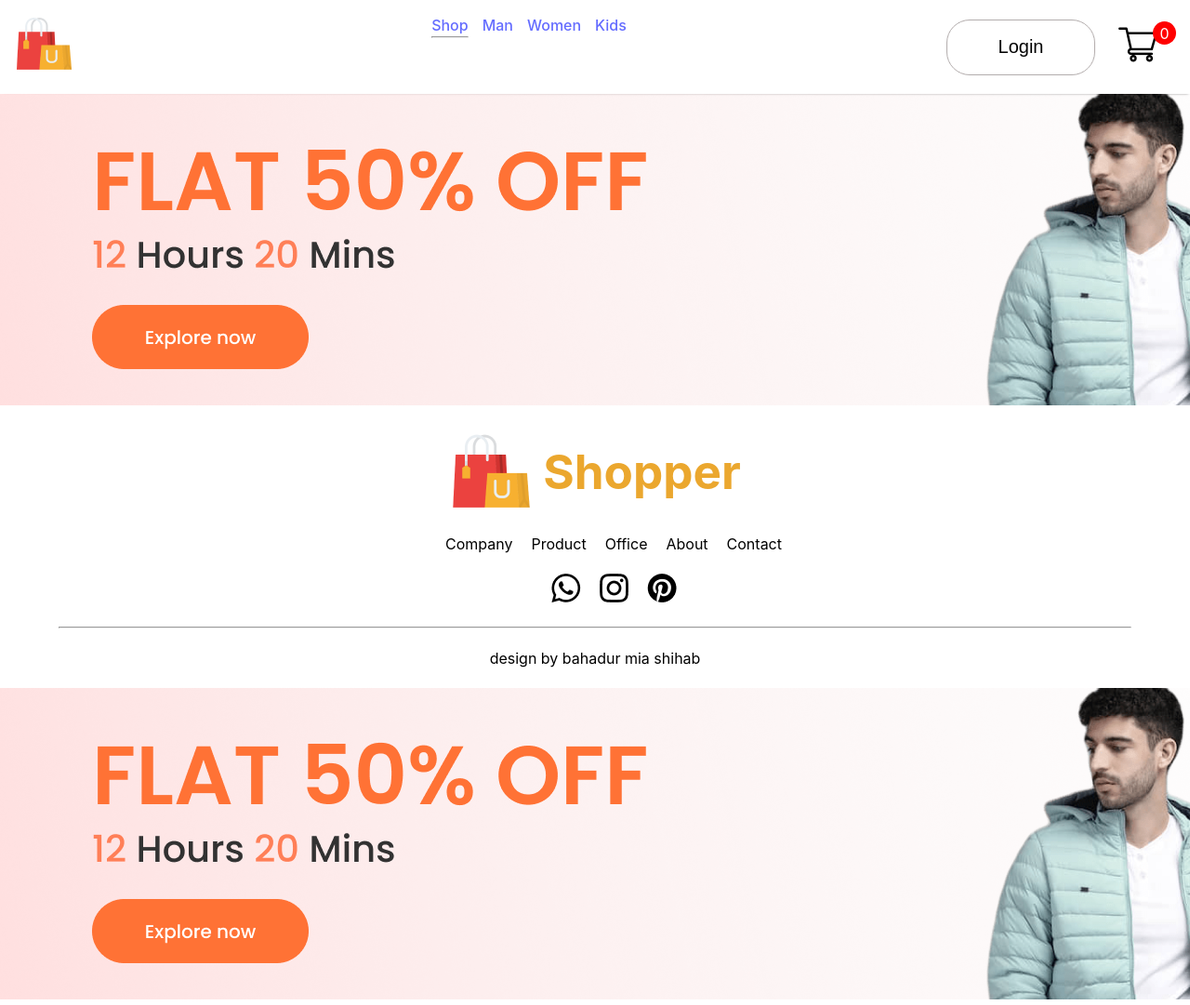
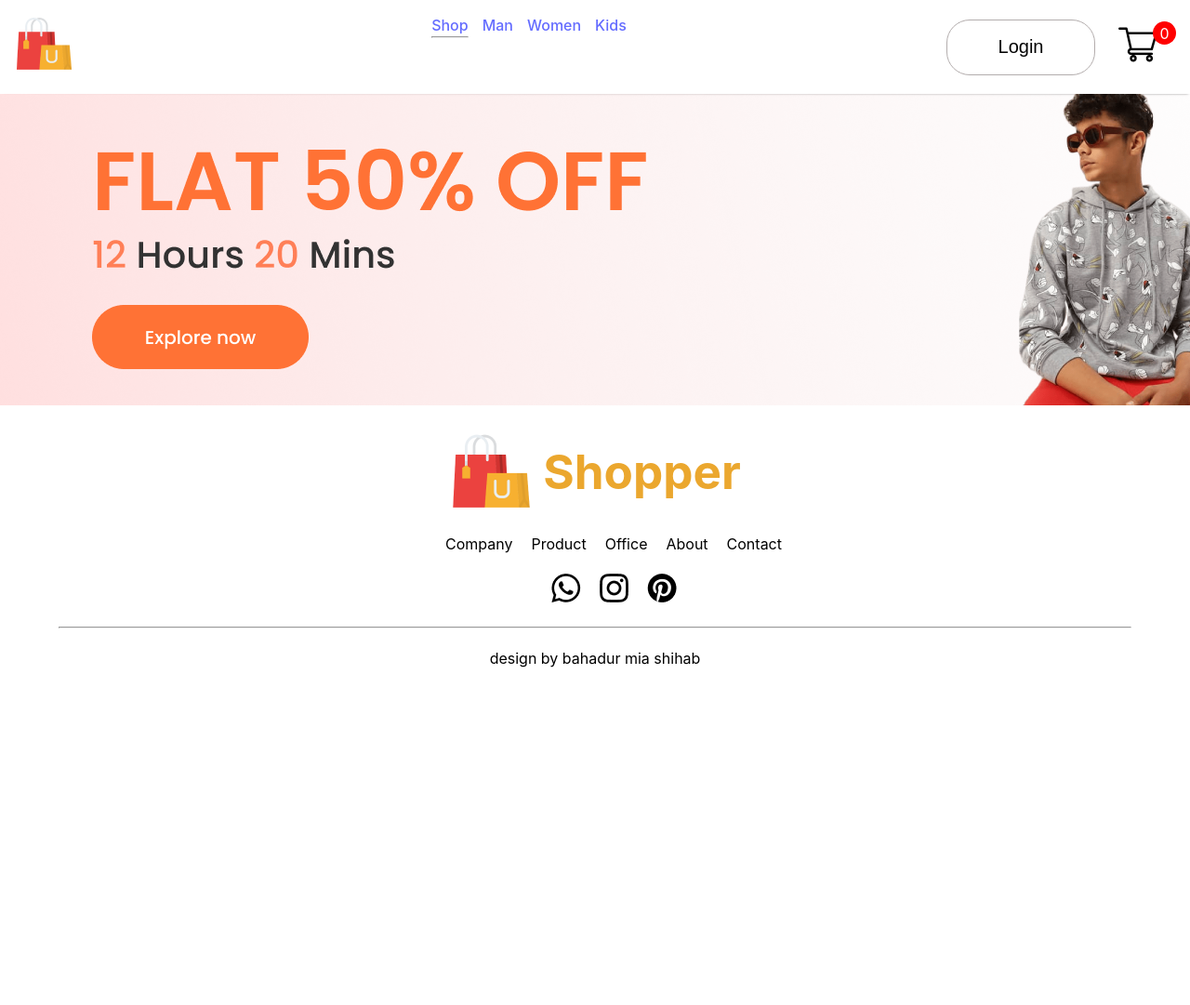
Before and after one commit to Bahadur777/E-commerce, a React (Vite) app: page /kids in a window 1280 px wide. Shown: the top 1081 px of the page at 93% size. After the commit the page ends 800 px from the top, so only its background shows below. Built offline with nearby package versions, Linux system fonts and the light colour scheme.

Commit message:
useContext problem solved

```diff
--- a/src/App.jsx
+++ b/src/App.jsx
@@ -20,8 +20,8 @@ const App = () => {
       <Routes>
        <Route path='/' element={<MainShop/>} />
        <Route path='/men' element={<ShopCategory banner = {men_banner} category = "men"/>} />
-       <Route path='/women' banner ={women_banner} element={<ShopCategory category = "women"/>} />
-       <Route path='/kids' banner = {kid_banner} element={<ShopCategory category = "kids"/>} />
+       <Route path='/women' element={<ShopCategory  banner ={women_banner} category = "women"/>} />
+       <Route path='/kids'  element={<ShopCategory banner = {kid_banner} category = "kids"/>} />
        <Route path='/product' element={<Product/>}>
           <Route path=':productId' element= {<Product/>}/>
        </Route>
--- a/src/Pages/ShopCategory.jsx
+++ b/src/Pages/ShopCategory.jsx
@@ -1,8 +1,7 @@
 import React, { useContext } from 'react'
 import { ShopContext } from '../context/Context'
-import banner from '../images/banner_mens.png'
 
-const ShopCategory = (props) => {
+const ShopCategory = ({banner}) => {
   const {all_product} =useContext(ShopContext)
   return (
     <div className='shop_category'>
--- a/src/main.jsx
+++ b/src/main.jsx
@@ -3,16 +3,10 @@ import ReactDOM from 'react-dom/client'
 import App from './App.jsx'
 import './index.css'
 import ShopContextProvider from './context/Context.jsx'
-import ShopCategory from './Pages/ShopCategory.jsx'
-
-
 ReactDOM.createRoot(document.getElementById('root')).render(
   <React.StrictMode>
    <ShopContextProvider>
    <App/>
-   <ShopCategory>
-
-   </ShopCategory>
    </ShopContextProvider>
   </React.StrictMode>,
 )
```
